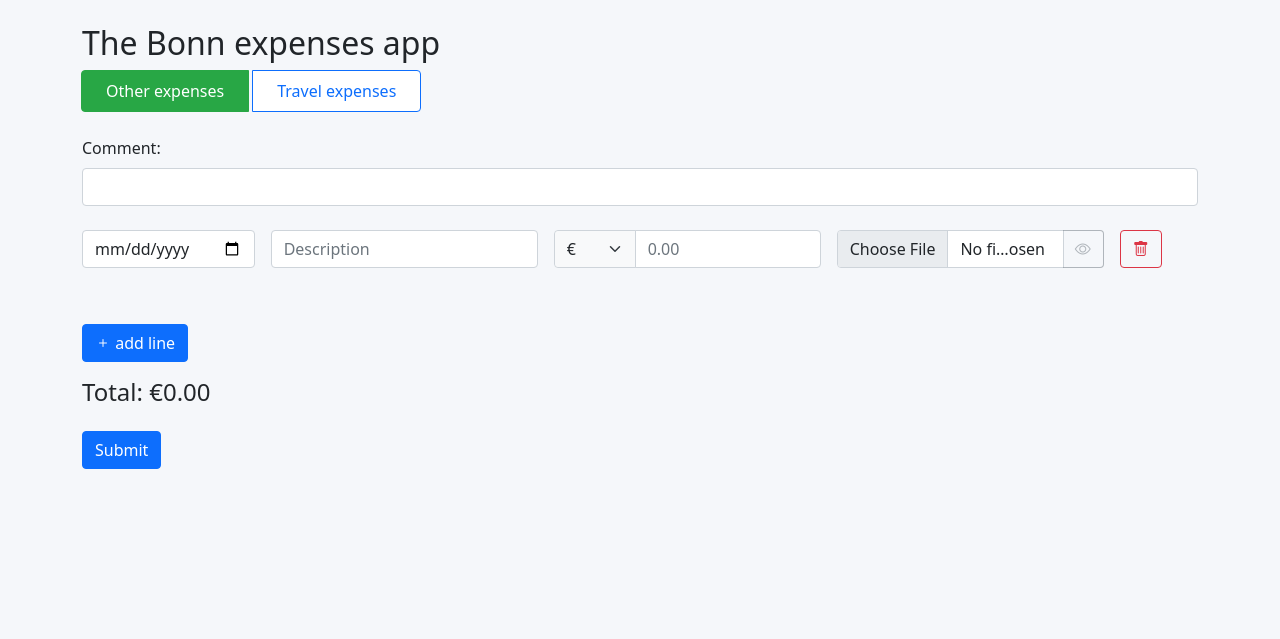
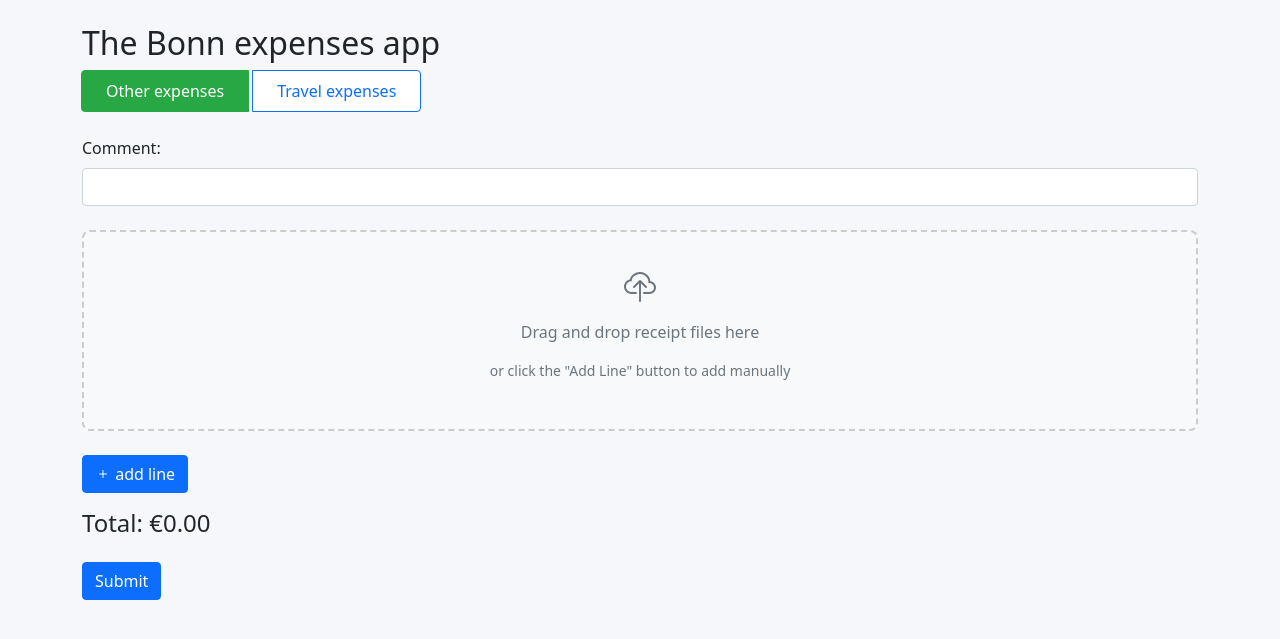
Before and after one commit to ThomasKLA10/expense-app, a Flask app: page /upload in a window 1280 px wide. Shown: the part 56-695 px from the top of the page. Run offline with Flask 3, Linux system fonts and the light colour scheme; the visitor is signed in with stand-in values (Sample User, id 1); some libraries are stand-ins or nearby versions.

Commit message:
added drag files square

```diff
--- a/app/static/css/forms.css
+++ b/app/static/css/forms.css
@@ -380,3 +380,33 @@ form {
     height: 80vh;
     border: none;
 }
+
+/* Drop zone styles */
+.drop-zone {
+    border: 2px dashed #ccc;
+    border-radius: 8px;
+    padding: 2rem;
+    text-align: center;
+    background-color: #f8f9fa;
+    transition: all 0.3s ease;
+    cursor: pointer;
+}
+
+.drop-zone-active {
+    border-color: #0d6efd;
+    background-color: #e9ecef;
+}
+
+.drop-zone-content {
+    color: #6c757d;
+}
+
+.drop-zone-content i {
+    font-size: 2rem;
+    display: block;
+    margin-bottom: 0.5rem;
+}
+
+.drop-zone:hover {
+    border-color: #0d6efd;
+}
--- a/app/static/js/upload.js
+++ b/app/static/js/upload.js
@@ -389,6 +389,118 @@ document.addEventListener('DOMContentLoaded', function() {
         });
     });
 
+    // Prevent default drag behaviors on the entire document
+    ['dragenter', 'dragover', 'dragleave', 'drop'].forEach(eventName => {
+        document.addEventListener(eventName, function(e) {
+            e.preventDefault();
+            e.stopPropagation();
+        }, false);
+    });
+
+    // Add drag and drop zone
+    const dropZone = document.createElement('div');
+    dropZone.id = 'drop-zone';
+    dropZone.className = 'drop-zone mb-4';
+    dropZone.innerHTML = `
+        <div class="drop-zone-content">
+            <i class="bi bi-cloud-upload"></i>
+            <p>Drag and drop receipt files here</p>
+            <p class="text-muted small">or click the "Add Line" button to add manually</p>
+        </div>
+    `;
+
+    // Insert drop zone before the expense lines container
+    const expenseLinesContainer = document.querySelector('.expense-lines');
+    if (expenseLinesContainer) {
+        expenseLinesContainer.parentNode.insertBefore(dropZone, expenseLinesContainer);
+        console.log('Drop zone created and inserted');
+
+        // Handle drag and drop events specifically for the drop zone
+        ['dragenter', 'dragover'].forEach(eventName => {
+            dropZone.addEventListener(eventName, function(e) {
+                e.preventDefault();
+                e.stopPropagation();
+                dropZone.classList.add('drop-zone-active');
+                console.log('Drag event:', eventName);
+            });
+        });
+
+        ['dragleave', 'drop'].forEach(eventName => {
+            dropZone.addEventListener(eventName, function(e) {
+                e.preventDefault();
+                e.stopPropagation();
+                dropZone.classList.remove('drop-zone-active');
+                console.log('Drag event:', eventName);
+            });
+        });
+
+        // Handle dropped files
+        dropZone.addEventListener('drop', async function(e) {
+            e.preventDefault();
+            e.stopPropagation();
+
+            const files = Array.from(e.dataTransfer.files);
+            console.log('Files dropped:', files);
+
+            // Process files sequentially
+            for (const file of files) {
+                if (allowed_file(file.name)) {
+                    console.log('Processing file:', file.name);
+
+                    // Create new line and wait for it to be processed before moving to next file
+                    await new Promise(resolve => {
+                        const addLineBtn = document.querySelector('.add-line');
+                        if (addLineBtn) {
+                            console.log('Clicking add line button');
+                            addLineBtn.click();
+
+                            setTimeout(async () => {
+                                const newLine = document.querySelector('.expense-line:last-child');
+                                if (newLine) {
+                                    const fileInput = newLine.querySelector('input[type="file"]');
+                                    if (fileInput) {
+                                        console.log('Setting file in input');
+                                        const dataTransfer = new DataTransfer();
+                                        dataTransfer.items.add(file);
+                                        fileInput.files = dataTransfer.files;
+
+                                        // Trigger change event and wait for it to complete
+                                        const event = new Event('change', { bubbles: true });
+                                        fileInput.dispatchEvent(event);
+
+                                        // Wait for the OCR processing to complete
+                                        await new Promise(r => setTimeout(r, 1000));
+                                        resolve();
+                                    } else {
+                                        console.log('No file input found in new line');
+                                        resolve();
+                                    }
+                                } else {
+                                    console.log('No new line created');
+                                    resolve();
+                                }
+                            }, 100);
+                        } else {
+                            console.log('Add line button not found');
+                            resolve();
+                        }
+                    });
+                } else {
+                    console.warn('Invalid file type:', file.name);
+                }
+            }
+        });
+    } else {
+        console.log('Expense lines container not found');
+    }
+
+    // Helper function to check allowed file types
+    function allowed_file(filename) {
+        const allowedExtensions = ['pdf', 'png', 'jpg', 'jpeg', 'gif'];
+        const extension = filename.split('.').pop().toLowerCase();
+        return allowedExtensions.includes(extension);
+    }
+
     // Initial calculation
     updateAllCalculations();
 
--- a/app/templates/upload.html
+++ b/app/templates/upload.html
@@ -43,47 +43,6 @@
 
 <!-- Expense Lines Container (shared between both types) -->
 <div class="expense-lines">
-    <div class="expense-line mb-3">
-        <div class="row g-3 align-items-center">
-            <div class="col-2">
-                <input type="date" class="form-control" placeholder="Date">
-            </div>
-            <div class="col-3">
-                <input type="text" class="form-control" placeholder="Description">
-            </div>
-            <div class="col-3">
-                <div class="input-group">
-                    <div class="input-group-text p-0">
-                        <select class="form-select border-0 currency-select" style="width: 80px">
-                            <option value="EUR">€</option>
-                            <option value="USD">$</option>
-                            <option value="GBP">£</option>
-                            <option value="NOK">kr</option>
-                        </select>
-                    </div>
-                    <input type="number" class="form-control amount-input" step="0.01" placeholder="0.00">
-                </div>
-                <div class="calculator">
-                    <div class="line-conversion">
-                        <small class="conversion-text"></small>
-                    </div>
-                </div>
-            </div>
-            <div class="col-3">
-                <div class="input-group">
-                    <input type="file" class="form-control" accept="image/*,.pdf">
-                    <button type="button" class="btn btn-outline-secondary view-receipt" disabled>
-                        <i class="bi bi-eye"></i>
-                    </button>
-                </div>
-            </div>
-            <div class="col-1">
-                <button type="button" class="btn btn-outline-danger delete-line">
-                    <i class="bi bi-trash"></i>
-                </button>
-            </div>
-        </div>
-    </div>
 </div>
 
 <!-- Add Line Button -->
```
